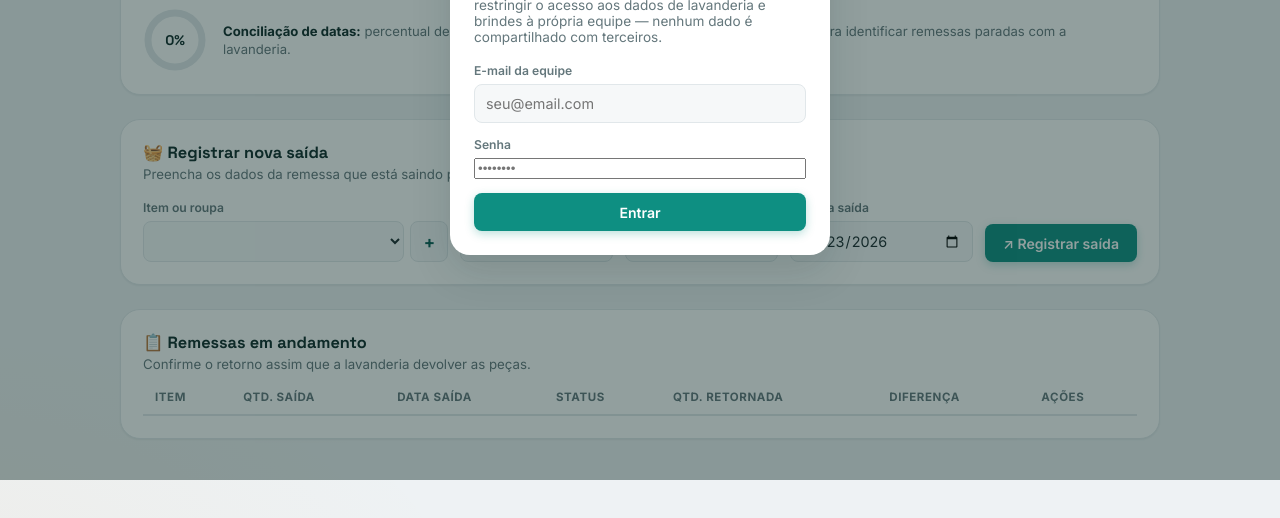
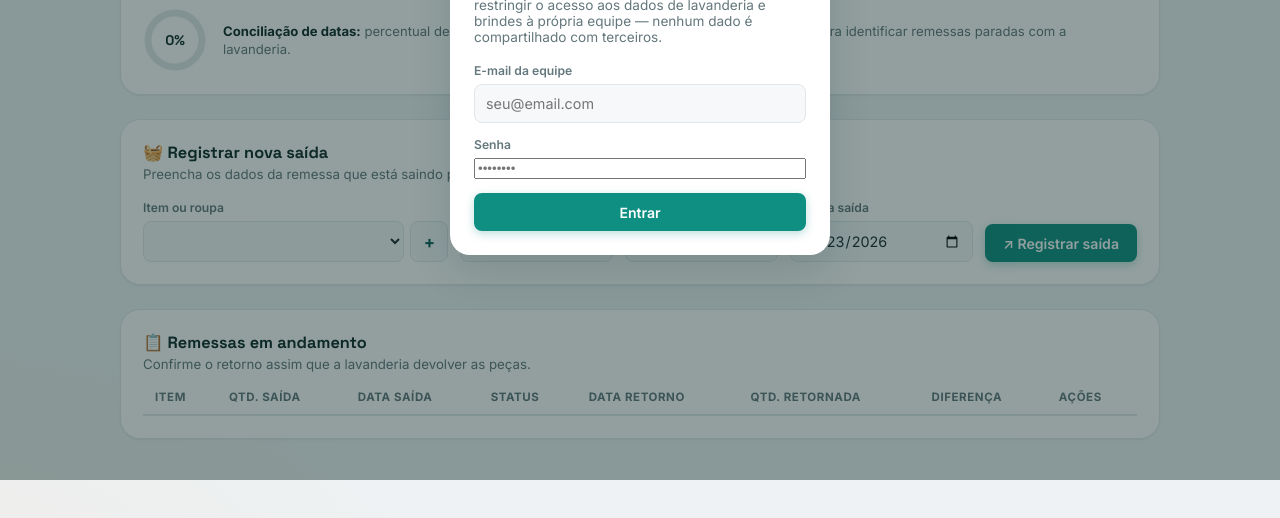
Before and after one commit to elogisticax-dot/elogisticax, a plain HTML site: page index.html in a window 1280 px wide. Shown: the part 320-838 px from the top of the page. Drawn offline with nearby package versions, Linux system fonts and the light colour scheme.

Commit message:
Update Data
Adição da Coluna de data de devolução para exibição

```diff
--- a/index.html
+++ b/index.html
@@ -125,6 +125,7 @@
           <thead>
             <tr>
               <th>Item</th><th>Qtd. saída</th><th>Data saída</th><th>Status</th>
+              <th>Data retorno</th>
               <th>Qtd. retornada</th><th>Diferença</th><th>Ações</th>
             </tr>
           </thead>
```
